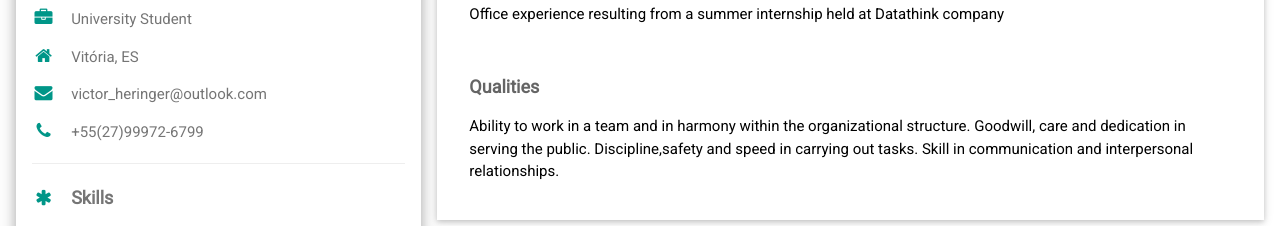
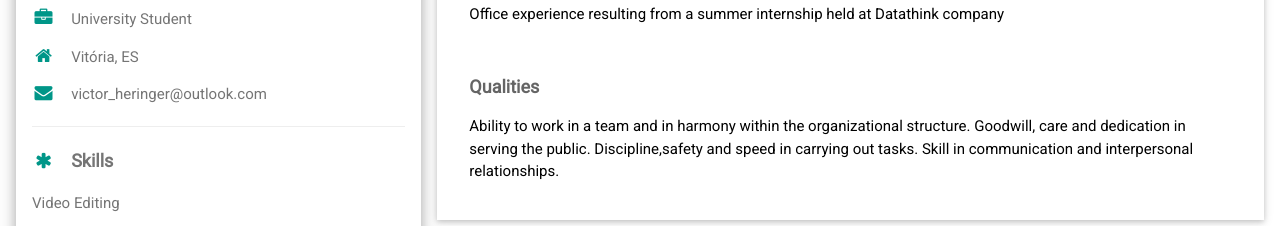
Before and after one commit to Victor-Heringer/CurriculoIngles, a plain HTML site: page index.html in a window 1280 px wide. Shown: the part 428-654 px from the top of the page. Drawn offline with nearby package versions, Linux system fonts and the light colour scheme.

Commit message:
Update index.html

```diff
--- a/index.html
+++ b/index.html
@@ -68,7 +68,6 @@
               <p><i class="fa fa-briefcase fa-fw w3-margin-right w3-large w3-text-teal"></i>University Student </p>
               <p><i class="fa fa-home fa-fw w3-margin-right w3-large w3-text-teal"></i>Vitória, ES</p>
               <p><i class="fa fa-envelope fa-fw w3-margin-right w3-large w3-text-teal"></i>victor_heringer@outlook.com</p>
-              <p><i class="fa fa-phone fa-fw w3-margin-right w3-large w3-text-teal"></i>+55(27)99972-6799</p>
               <hr>
 
               <p class="w3-large"><b><i class="fa fa-asterisk fa-fw w3-margin-right w3-text-teal"></i>Skills</b></p>
```
